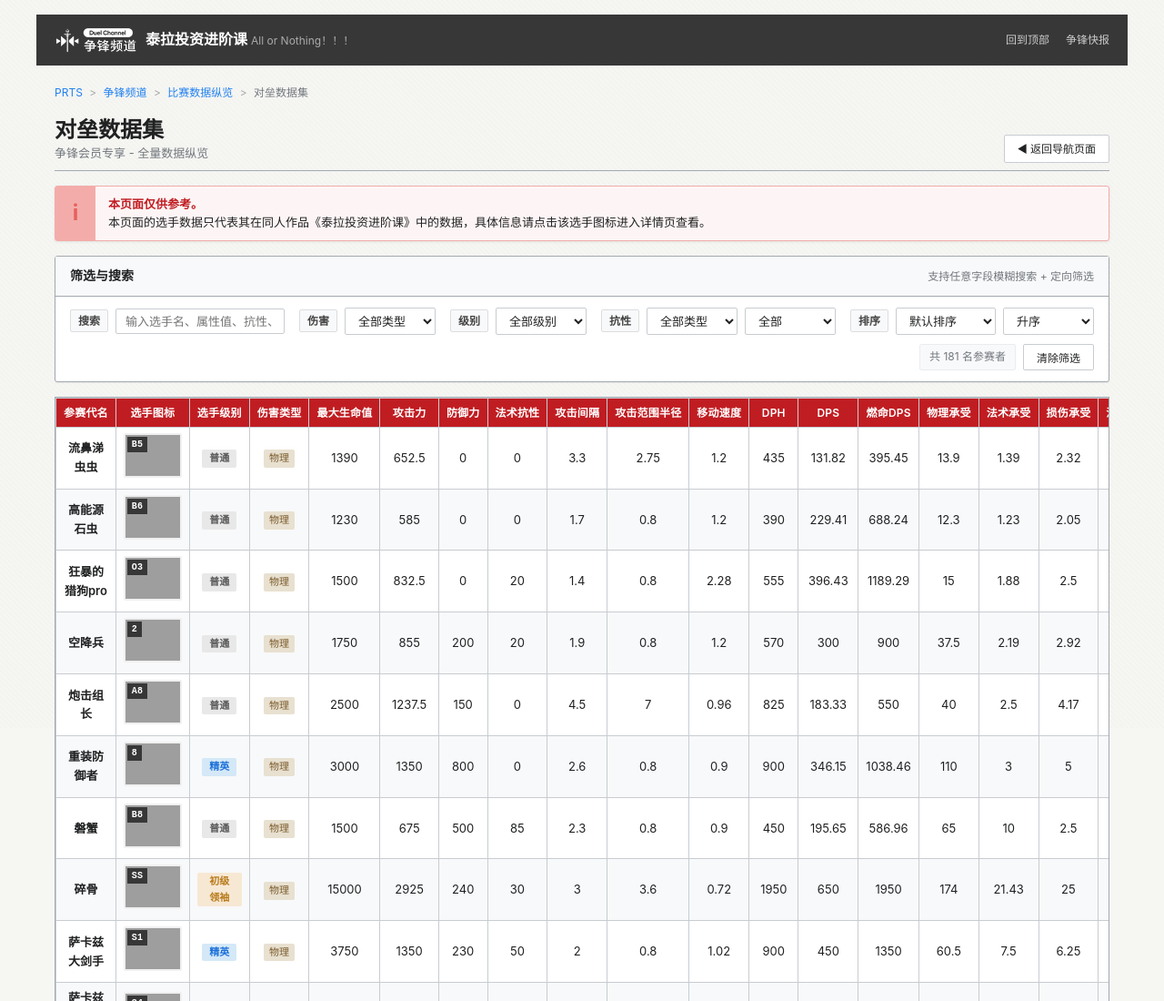
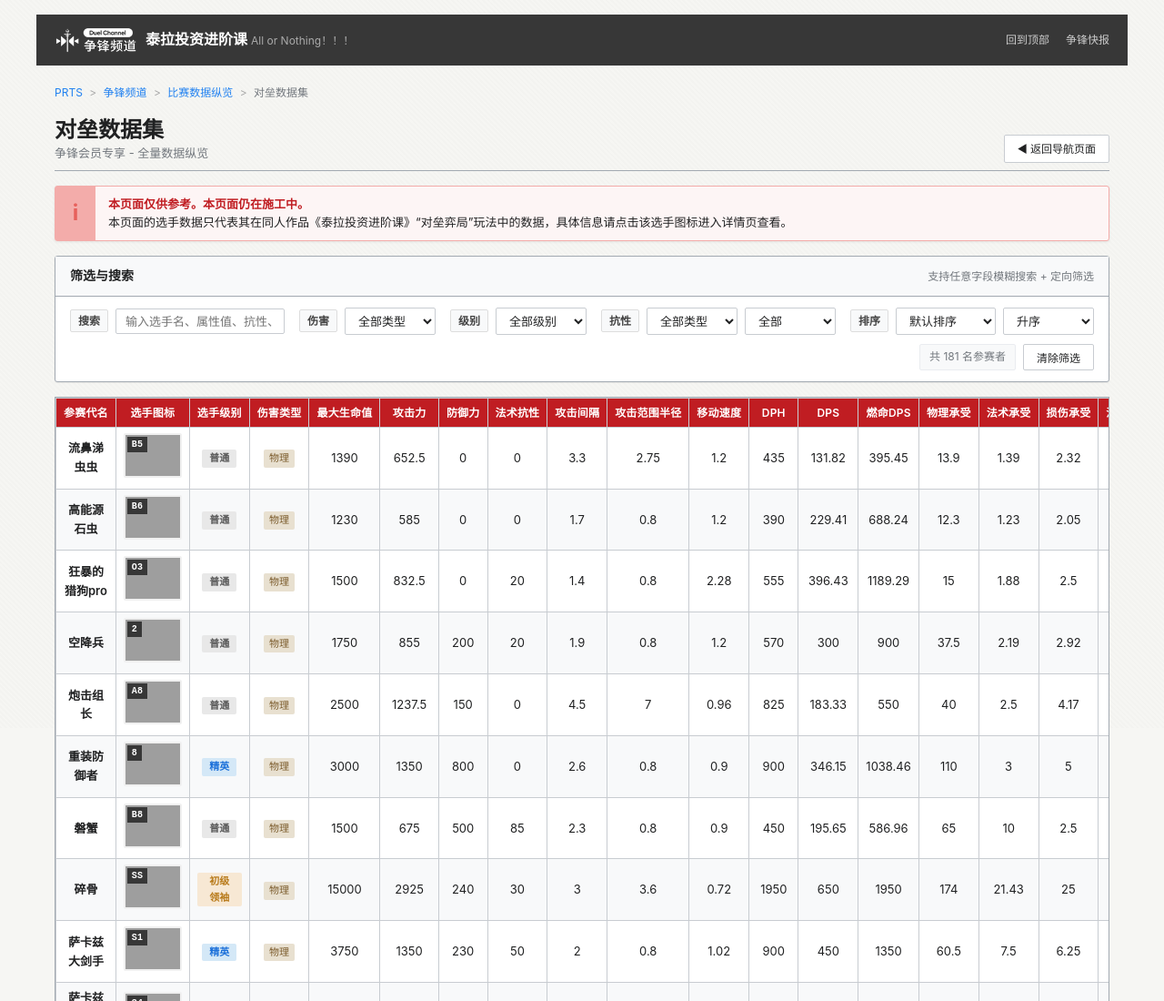
Before and after one commit to WWWW-QE/PLAYER-ILLUSTRATION-OF-TERRA-INVESTMENT-ADVANCED-CLASS, a plain HTML site: page Bestiaries/combat/combat.html in a window 1280 px wide. Shown: the top 1100 px of the page at 91% size. Drawn offline with Linux system fonts and the light colour scheme; grey boxes are pictures that could not be loaded.

Commit message:
Update info-box text in combat.html

```diff
--- a/Bestiaries/combat/combat.html
+++ b/Bestiaries/combat/combat.html
@@ -718,8 +718,8 @@
       <div class="info-box">
         <div class="info-box-icon">i</div>
         <div class="info-box-content">
-          <strong>本页面仅供参考。</strong><br />
-          本页面的选手数据只代表其在同人作品《泰拉投资进阶课》中的数据，具体信息请点击该选手图标进入详情页查看。
+          <strong>本页面仅供参考。本页面仍在施工中。</strong><br />
+          本页面的选手数据只代表其在同人作品《泰拉投资进阶课》“对垒弈局”玩法中的数据，具体信息请点击该选手图标进入详情页查看。
         </div>
       </div>
 
```
